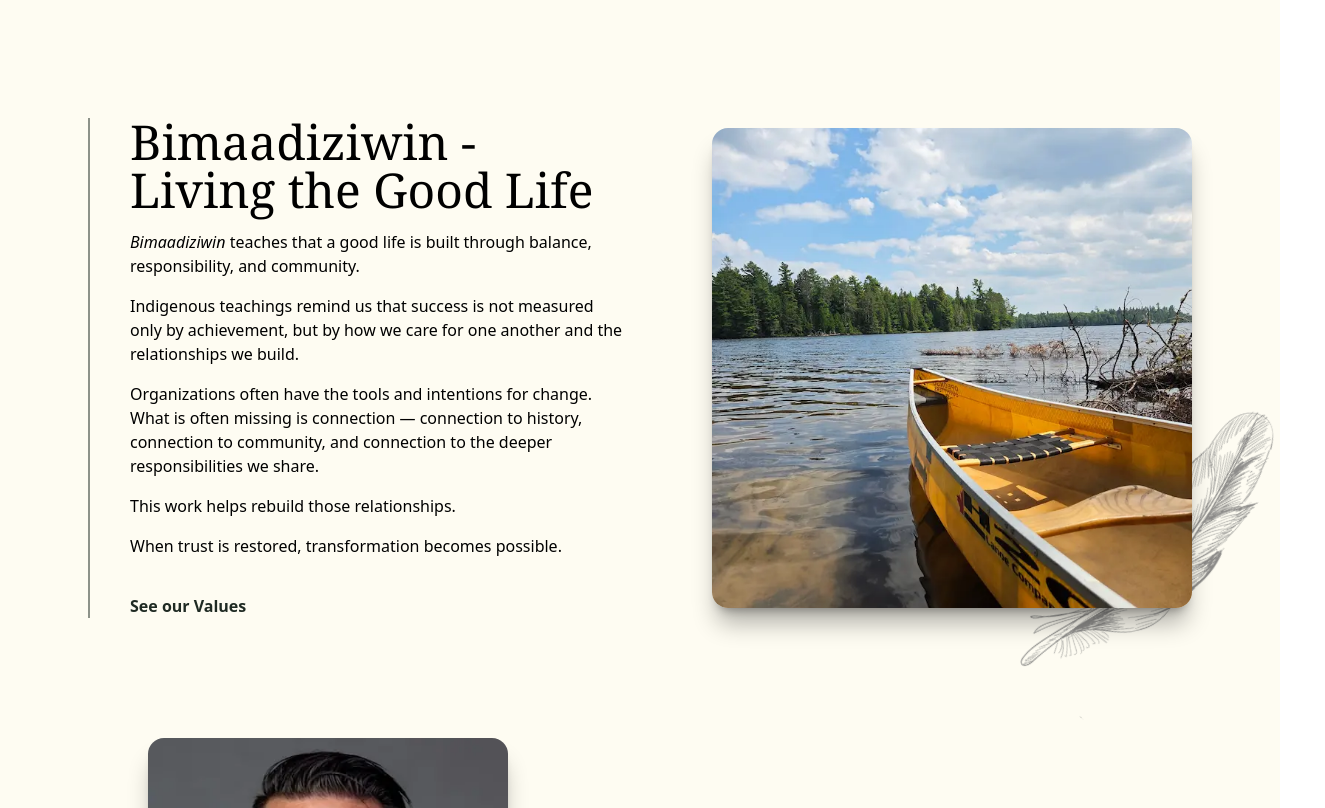
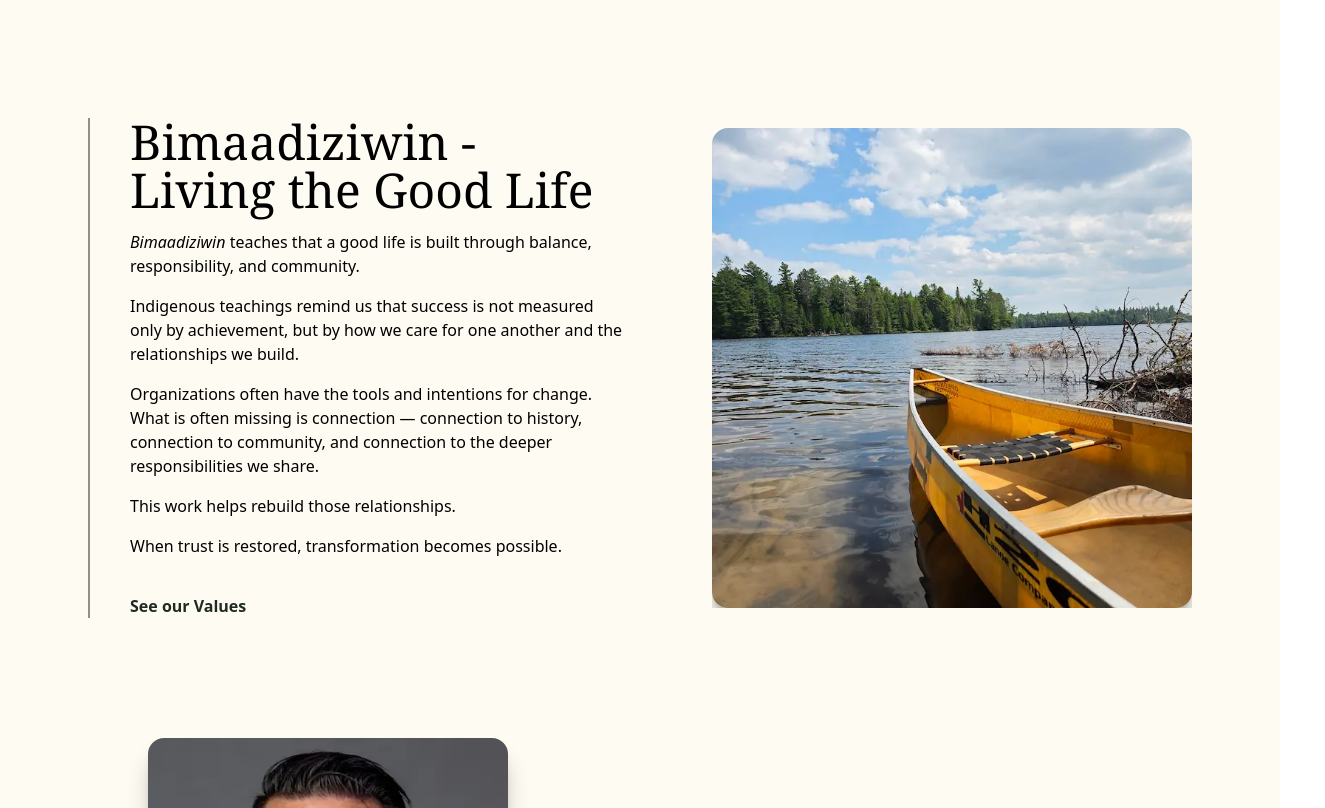
Before and after one commit to MastracciN/eli-consulting, a React (Vite) app: page / in a window 1280 px wide. Shown: the part 1466-2274 px from the top of the page, 1325 px wide, since content can reach past the window. Built offline with nearby package versions, Linux system fonts and the light colour scheme.

Commit message:
improved margins between text on home page for small and medium screens

```diff
--- a/src/pages/Home.jsx
+++ b/src/pages/Home.jsx
@@ -43,7 +43,7 @@ const Home = () => {
                 </div>
             </section>
 
-            <main className='px-4'>
+            <main className='px-4 md:px-6'>
                 <div className="">
 
                     <section id="services" className='flex flex-col lg:flex-row space-x-0 md:space-x-2 mt-10 lg:mt-20 items-center space-y-2 max-w-[1200px] mx-auto'>
@@ -53,7 +53,7 @@ const Home = () => {
                             <NavLink
                                 to='/services'
                                 className="relative inline-flex w-fit font-bold text-dg mt-10
-                                mb-8 md:mb-0
+                                mb-8 lg:mb-0
                                 after:absolute after:left-0 after:bottom-[1px]
                                 after:h-[1px] after:w-full
                                 after:origin-left
@@ -140,7 +140,7 @@ const Home = () => {
                                     </NavLink>
                                 </div>
 
-                                <div className='relative mt-10 lg:mt-0'>
+                                <div className='relative mt-10 lg:mt-0 overflow-hidden'>
                                     <img src={feather1}
                                         alt="Decorative feather"
                                         className='h-90 w-auto absolute left-95 top-60 z-0 opacity-80  rotate-40'
@@ -181,7 +181,7 @@ const Home = () => {
                                     className="h-90 w-auto rounded-2xl shadow-xl shadow-black/30 object-cover z-20"
                                 /> */}
 
-                                <div className='max-w-xl space-y-4 md:border-l-2 border-dg/50 md:px-10'>
+                                <div className='max-w-xl space-y-4 md:border-l-2 border-dg/50 md:px-10 mb-12 lg:mb-0'>
                                     <h2 className='text-4xl md:text-5xl font-serif'>About the Founder</h2>
                                     <p>
                                         Elijah is a proud Ojibwe from Walpole Island First Nation and a seasoned Culture & Organizational Change leader.
@@ -190,7 +190,6 @@ const Home = () => {
                                     <NavLink
                                         to='/about'
                                         className="relative inline-block font-bold text-dg mt-5
-                                        mb-12 md:mb-0
                                         after:absolute after:left-0 after:bottom-[1px]
                                         after:h-[1px] after:w-full
                                         after:origin-left
```
